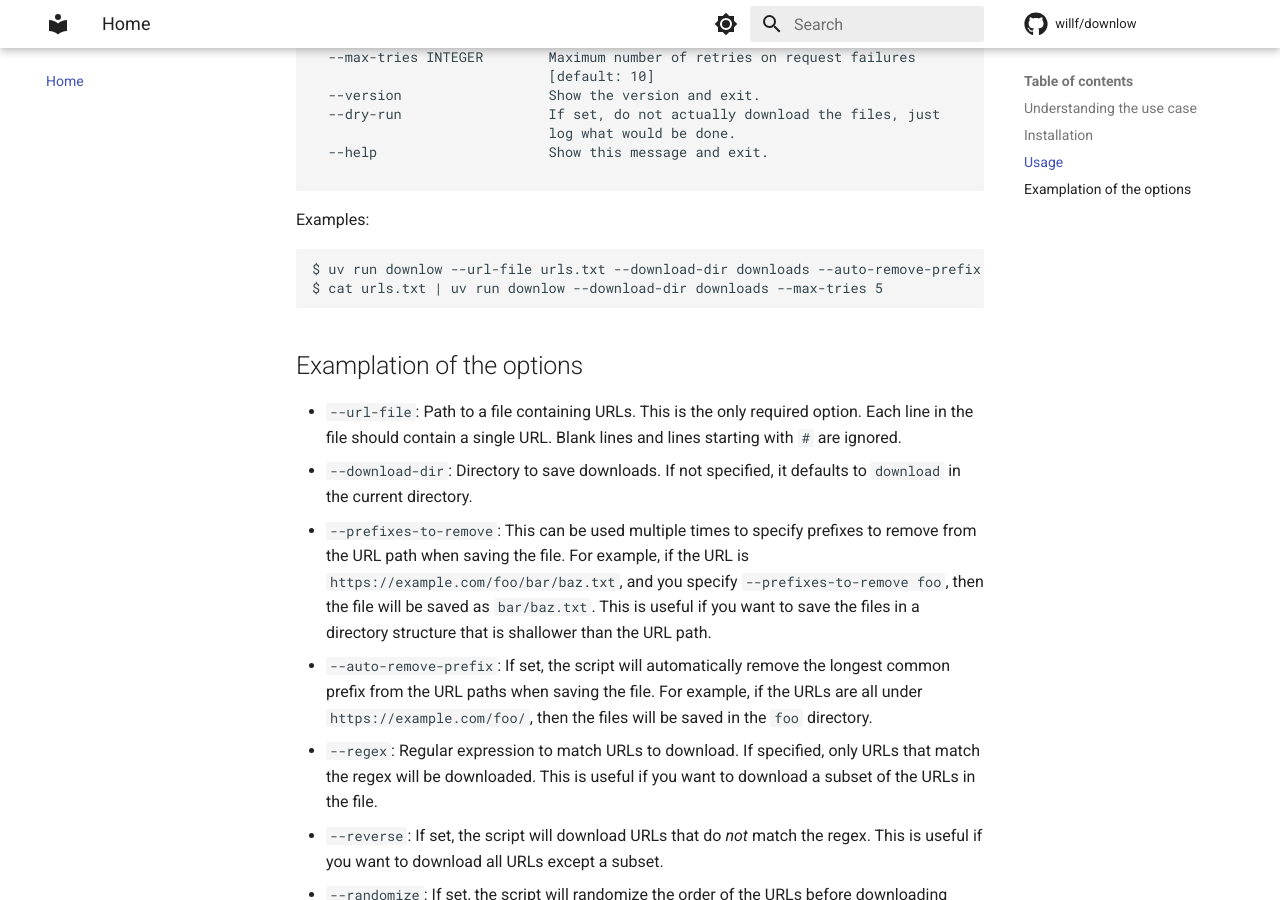
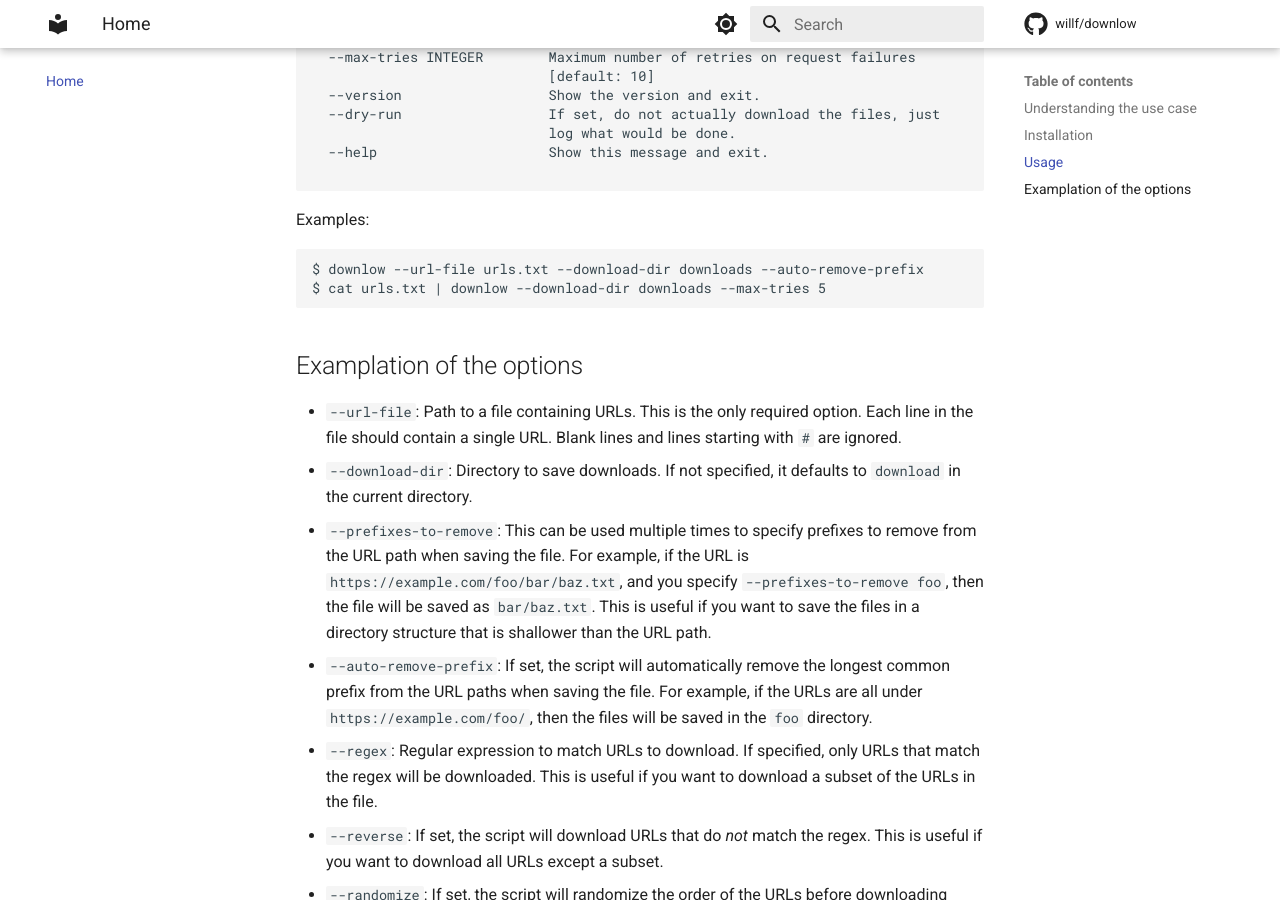
Before and after one commit to willf/downlow, an MkDocs documentation site: the page built from docs/index.md, in a window 1280 px wide and 900 px high, scrolled down 1780 px. Built offline with MkDocs 1.6.1 and Material for MkDocs 9.7.7, drawn with Linux system fonts in a browser that asks for light colours; comment, search, counter and statistics services are not loaded; some of the changed text lies outside the part shown.

````diff
--- a/docs/index.md
+++ b/docs/index.md
@@ -1,4 +1,4 @@
-# downlow: A Bulk Downloader with Grace and Tenacity
+# downlow: A bulk downloader with tenacity and grace
 
 [![Build status](https://img.shields.io/github/actions/workflow/status/willf/downlow/main.yml?branch=main)](https://github.com/willf/downlow/actions/workflows/main.yml?query=branch%3Amain)
 [![Commit activity](https://img.shields.io/github/commit-activity/m/willf/downlow)](https://img.shields.io/github/commit-activity/m/willf/downlow)
@@ -90,8 +90,8 @@ Options:
 Examples:
 
 ```bash
-$ uv run downlow --url-file urls.txt --download-dir downloads --auto-remove-prefix
-$ cat urls.txt | uv run downlow --download-dir downloads --max-tries 5
+$ downlow --url-file urls.txt --download-dir downloads --auto-remove-prefix
+$ cat urls.txt | downlow --download-dir downloads --max-tries 5
 ```
 
 ## Examplation of the options
````
